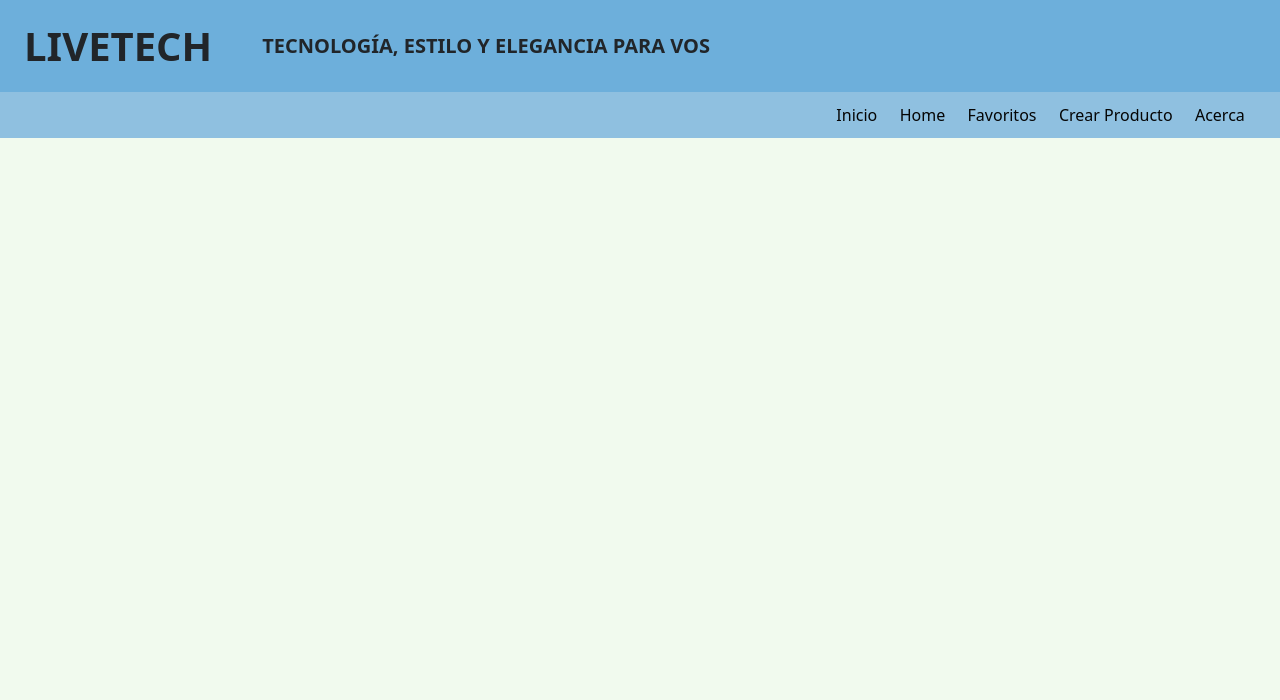
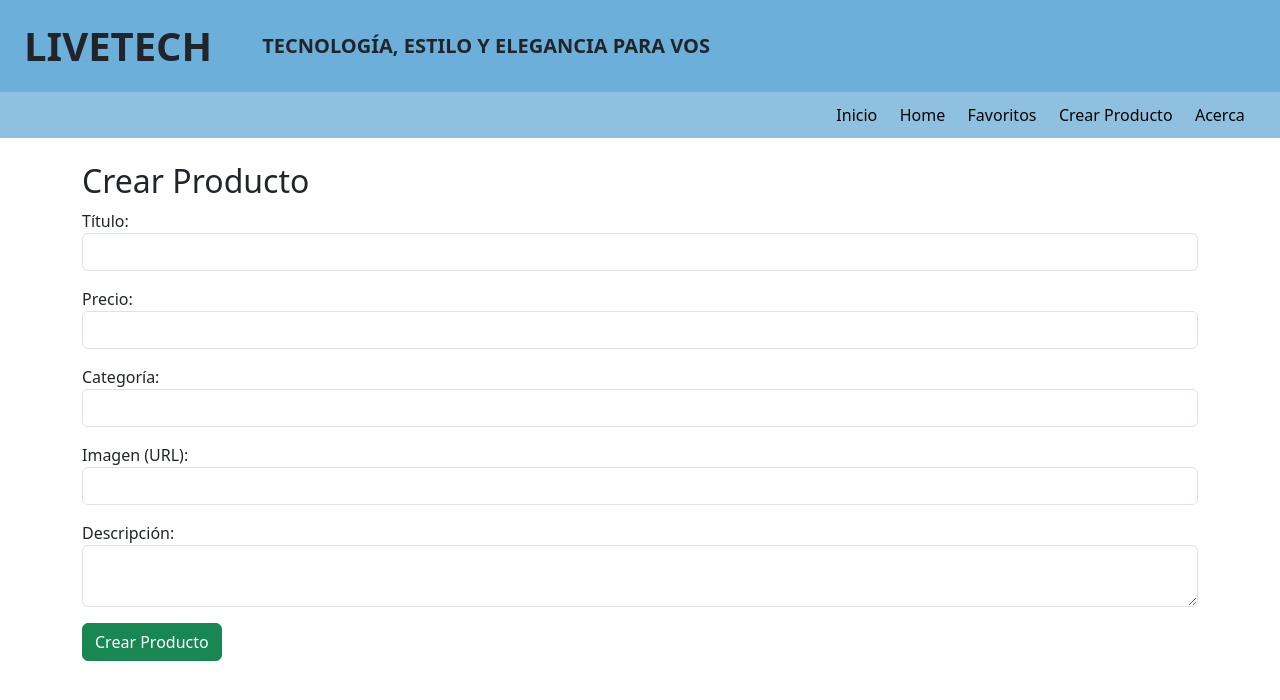
Before and after one commit to Franco46-ochoa/pv_tp_integrador_grupo17, a React (Vite) app: page /CrearProducto in a window 1280 px wide. Shown: the top 700 px of the page. Built offline with nearby package versions, Linux system fonts and the light colour scheme; no server answers.

Commit message:
Realizando Correcciones a las rutas e implementando validaciones

```diff
--- a/src/App.jsx
+++ b/src/App.jsx
@@ -1,16 +1,20 @@
 import React from 'react';
 import { Routes, Route } from 'react-router-dom';
-import './Styles/Styles.css'
 import Header from './Components/Header';
 import NavBar from './Components/NavBar';
+import ProductoForm from './Components/ProductoForm';
 
 function App() {
   return (
-    <div className='App'>
+    <div className="App">
       <Header />
-      <NavBar/>
+      <NavBar />
+      <Routes>
+        <Route path="/CrearProducto" element={<ProductoForm />} />
+        <Route path="/EditarProducto/:id" element={<ProductoForm edit />} />
+      </Routes>
     </div>
   );
 }
 
-export default App
+export default App;
--- a/src/Components/ProductoForm.jsx
+++ b/src/Components/ProductoForm.jsx
@@ -1,15 +1,15 @@
 import { useState, useEffect } from 'react';
 import { useSelector, useDispatch } from 'react-redux';
 import { useParams, useNavigate } from 'react-router-dom';
-import { addProduct, editProduct } from '../redux/productSlice';
+import { add, edit } from '../ProductosSlice';
 
-export default function ProductFormPage({ edit }) {
+export default function ProductoForm({ edit: isEdit }) {
   const { id } = useParams();
   const dispatch = useDispatch();
   const navigate = useNavigate();
-  const productos = useSelector(state => state.productos.entities); // o state.products.list según tu slice
+  const productos = useSelector(state => state.productos.entities);
 
-  const productoExistente = edit ? productos.find(p => p.id === parseInt(id)) : null;
+  const productoExistente = isEdit ? productos.find(p => p.id === parseInt(id)) : null;
 
   const [formData, setFormData] = useState({
     title: '',
@@ -20,7 +20,7 @@ export default function ProductFormPage({ edit }) {
   });
 
   useEffect(() => {
-    if (edit && productoExistente) {
+    if (isEdit && productoExistente) {
       setFormData({
         title: productoExistente.title,
         price: productoExistente.price,
@@ -29,7 +29,14 @@ export default function ProductFormPage({ edit }) {
         image: productoExistente.image
       });
     }
-  }, [edit, productoExistente]);
+  }, [isEdit, productoExistente]);
+
+  useEffect(() => {
+    if (isEdit && !productoExistente) {
+      alert('Producto no encontrado');
+      navigate('/');
+    }
+  }, [isEdit, productoExistente, navigate]);
 
   const handleChange = (e) => {
     const { name, value } = e.target;
@@ -39,12 +46,42 @@ export default function ProductFormPage({ edit }) {
   const handleSubmit = (e) => {
     e.preventDefault();
 
-    if (edit) {
-      dispatch(editProduct({ ...formData, id: parseInt(id) }));
-      alert('Producto editado exitosamente (simulado)');
+    // Validaciones
+    if (formData.title.trim().length < 3) {
+      alert('El título debe tener al menos 3 caracteres.');
+      return;
+    }
+
+    if (Number(formData.price) <= 0) {
+      alert('El precio debe ser mayor a cero.');
+      return;
+    }
+
+    if (formData.category.trim().length < 3) {
+      alert('La categoría debe tener al menos 3 caracteres.');
+      return;
+    }
+
+    if (formData.description.trim().length < 10) {
+      alert('La descripción debe tener al menos 10 caracteres.');
+      return;
+    }
+
+    try {
+      new URL(formData.image);
+    } catch {
+      alert('La URL de imagen no es válida.');
+      return;
+    }
+
+    // Enviar
+    if (isEdit) {
+      dispatch(edit({ ...formData, id: parseInt(id) }));
+      alert('Producto editado exitosamente');
     } else {
-      dispatch(addProduct({ ...formData }));
-      alert('Producto creado exitosamente (simulado)');
+      const nuevoId = Math.floor(Math.random() * 10000) + 100;
+      dispatch(add({ ...formData, id: nuevoId }));
+      alert('Producto creado exitosamente');
     }
 
     navigate('/');
@@ -52,30 +89,64 @@ export default function ProductFormPage({ edit }) {
 
   return (
     <div className="container mt-4">
-      <h2>{edit ? 'Editar Producto' : 'Crear Producto'}</h2>
+      <h2>{isEdit ? 'Editar Producto' : 'Crear Producto'}</h2>
       <form onSubmit={handleSubmit}>
         <div className="mb-3">
           <label>Título:</label>
-          <input type="text" name="title" className="form-control" value={formData.title} onChange={handleChange} required />
+          <input
+            type="text"
+            name="title"
+            className="form-control"
+            value={formData.title}
+            onChange={handleChange}
+            required
+          />
         </div>
         <div className="mb-3">
           <label>Precio:</label>
-          <input type="number" name="price" className="form-control" value={formData.price} onChange={handleChange} required />
+          <input
+            type="number"
+            name="price"
+            className="form-control"
+            value={formData.price}
+            onChange={handleChange}
+            required
+          />
         </div>
         <div className="mb-3">
           <label>Categoría:</label>
-          <input type="text" name="category" className="form-control" value={formData.category} onChange={handleChange} required />
+          <input
+            type="text"
+            name="category"
+            className="form-control"
+            value={formData.category}
+            onChange={handleChange}
+            required
+          />
         </div>
         <div className="mb-3">
           <label>Imagen (URL):</label>
-          <input type="text" name="image" className="form-control" value={formData.image} onChange={handleChange} required />
+          <input
+            type="text"
+            name="image"
+            className="form-control"
+            value={formData.image}
+            onChange={handleChange}
+            required
+          />
         </div>
         <div className="mb-3">
           <label>Descripción:</label>
-          <textarea name="description" className="form-control" value={formData.description} onChange={handleChange} required />
+          <textarea
+            name="description"
+            className="form-control"
+            value={formData.description}
+            onChange={handleChange}
+            required
+          />
         </div>
         <button type="submit" className="btn btn-success">
-          {edit ? 'Guardar Cambios' : 'Crear Producto'}
+          {isEdit ? 'Guardar Cambios' : 'Crear Producto'}
         </button>
       </form>
     </div>
--- a/src/ProductosSlice.jsx
+++ b/src/ProductosSlice.jsx
@@ -15,9 +15,19 @@ const ProductosSlice = createSlice({
     favoritos: [],
   },
   reducers: {
-    add(state, action) {
-      state.entities.push(action.payload);
+
+      add(state, action) {
+      const nuevoProducto = { ...action.payload, id: Date.now() };
+      state.entities.push(nuevoProducto);
     },
+
+     edit(state, action) {
+      const index = state.entities.findIndex(p => p.id === action.payload.id);
+      if (index !== -1) {
+        state.entities[index] = action.payload;
+      }
+    },
+
     toggleFavorito(state, action) {
       const id = action.payload;
       if (state.favoritos.includes(id)) {
@@ -34,5 +44,5 @@ const ProductosSlice = createSlice({
   },
 });
 
-export const { add, toggleFavorito } = ProductosSlice.actions;
+export const { add, edit, toggleFavorito } = ProductosSlice.actions;
 export default ProductosSlice.reducer;
```
